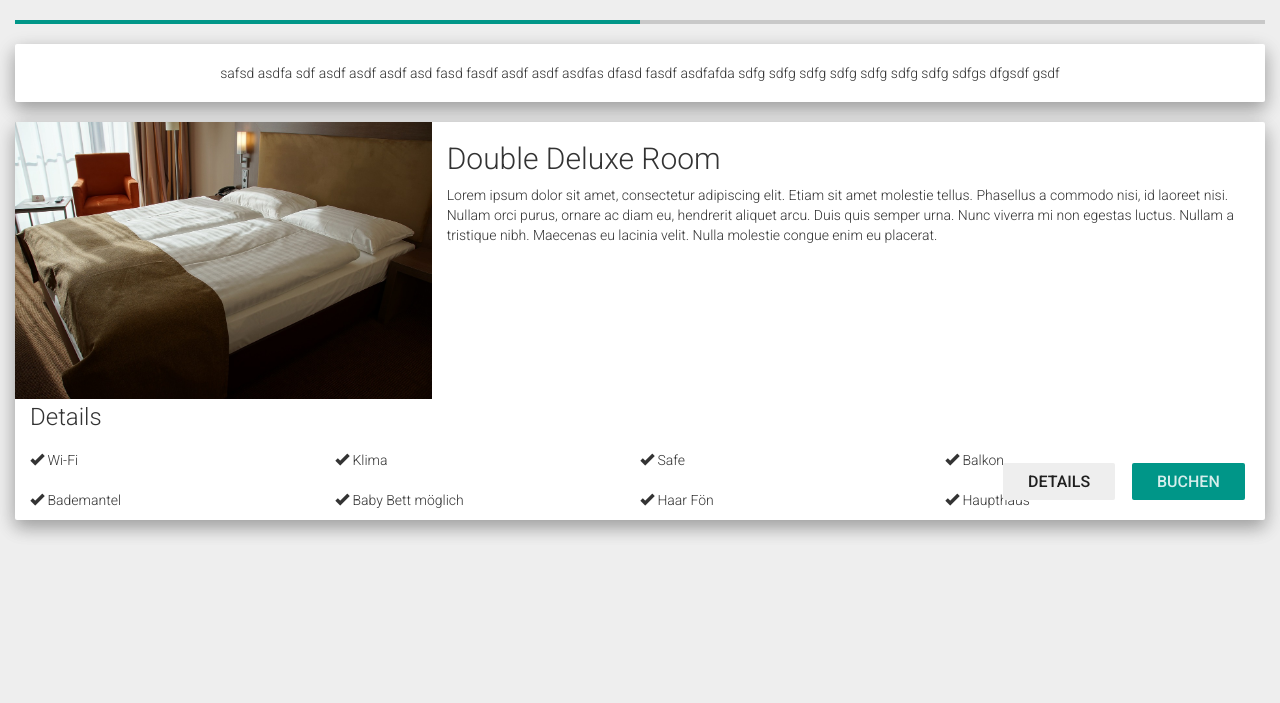
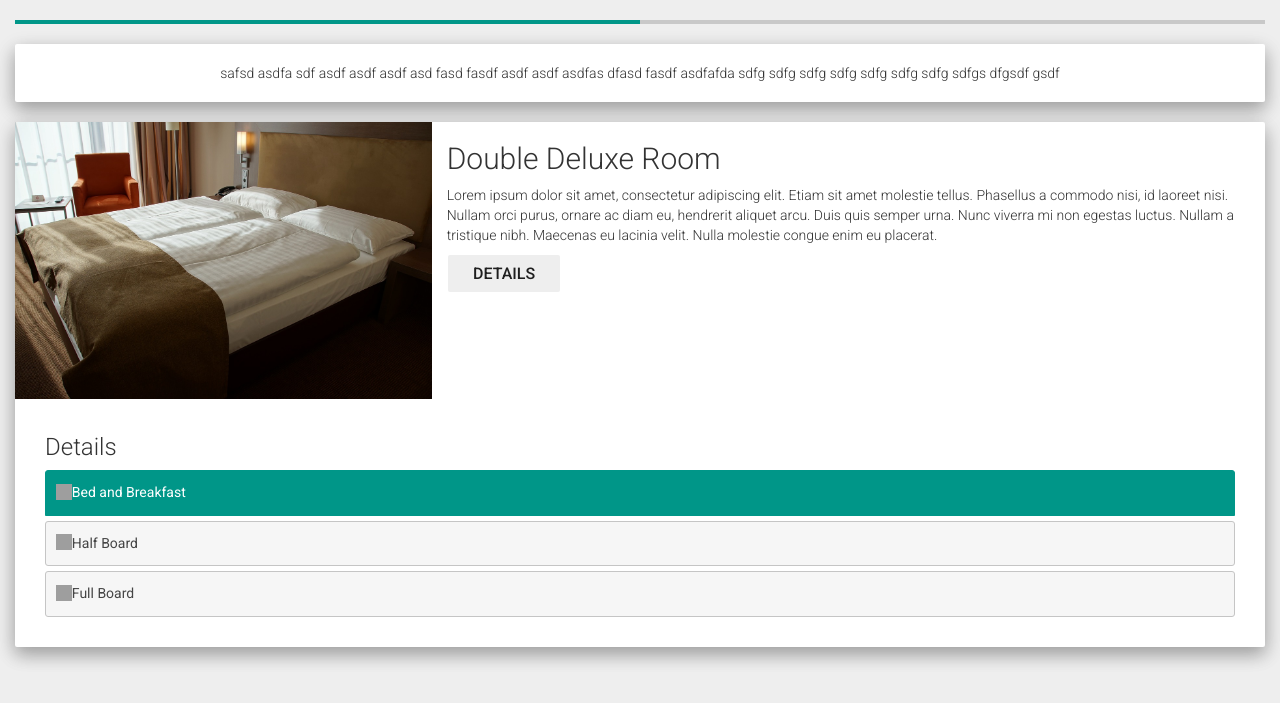
Before and after one commit to domopac/widget_static_v4, a PHP site: page / in a window 1280 px wide, after a click on "Zimmer". Shown: the part 62-765 px from the top of the page. Run offline with PHP 8.4, Linux system fonts and the light colour scheme; some libraries are stand-ins or nearby versions; grey boxes are pictures that could not be loaded.

Commit message:
rooms step 2 news

```diff
--- a/css/main.css
+++ b/css/main.css
@@ -63,6 +63,9 @@
 .margin-bottom {
     margin-bottom:10px;
 }
+.margin-top {
+    margin-top:10px;
+}
 
 .label-adults, .label-children, .user {
     display:inline;
@@ -99,24 +102,27 @@
 
 /* rooms in step 2 */
 
-.details, .book {
-    position:absolute;
-    bottom:20px;
-    right:20px;
-    margin:0px;
-}
 .details {
-    right:150px;
+   padding:30px;
 }
 
-.details_table td {
-    width:25%;
-    line-height:40px;
+.book_btn {
+   float:right;
 }
 
 
 
-
+.ui-accordion .ui-accordion-content {
+    padding:1em 1em 5em 1em;
+    overflow: hidden;
+}
+.ui-state-active, .ui-widget-content .ui-state-active, .ui-widget-header .ui-state-active, a.ui-button:active, .ui-button:active, .ui-button.ui-state-active:hover {
+    border:#009688 1px solid;
+    background: #009688;
+}
+.ui-accordion .ui-accordion-header {
+    padding: 1em .5em 1em .7em;
+}
 
 .no-padding {
     padding:0px!important;
@@ -202,3 +208,19 @@
 .Bs-Btn--selected:hover {
     background: #ffe013;
 }
+
+
+
+/* media queries */
+
+@media (max-width:767px) {
+    .navbar-nav li {
+        width:100%;
+    }
+    .navbar-nav {
+        margin:0px;
+    }
+    .progress {
+        display: none;
+    }
+}
--- a/index.php
+++ b/index.php
@@ -8,7 +8,7 @@ and open the template in the editor.
     <head>
         <meta charset="UTF-8">
         <title></title>
-
+        <link rel="stylesheet" href="//code.jquery.com/ui/1.12.1/themes/base/jquery-ui.css">
         <!-- Material Design fonts -->
         <link rel="stylesheet" href="http://fonts.googleapis.com/css?family=Roboto:300,400,500,700" type="text/css">
         <link href="https://fonts.googleapis.com/icon?family=Material+Icons" rel="stylesheet">
@@ -30,9 +30,17 @@ and open the template in the editor.
 
 
          <div class="container-fluid">
-        <div class="bs-component">
+
+
           <div class="navbar navbar-default">
+                 <div class="navbar-header">
+                  <button type="button" class="navbar-toggle" data-toggle="collapse" data-target=".navbar-responsive-collapse">
+                    <span class="icon-bar"></span>
+                    <span class="icon-bar"></span>
+                    <span class="icon-bar"></span>
+                  </button>
 
+                </div>
               <div class="navbar-collapse collapse navbar-responsive-collapse">
                 <ul class="nav navbar-nav">
                     <li class="active"><a href="#calendar"><i class="glyphicon glyphicon-calendar"></i> Kalender</a></li>
@@ -46,7 +54,7 @@ and open the template in the editor.
          <div class="progress">
             <div class="progress-bar" style="width: 25%"></div>
           </div>
-        </div>
+
          </div>
 
 
@@ -114,7 +122,15 @@ and open the template in the editor.
                                 Alter viertes Kind <input type="number" class="form-control children_age room_1_children_4">
                             </div>
 
+                            <div class="col-xs-12 margin-top">
+                                <a href="javascript:void(0)" class="btn btn-default btn-primary btn-lg btn-block btn-raised">Buchen</a>
+                                <fieldset disabled="">
+                                <a href="javascript:void(0)" class="btn btn-default btn-primary btn-lg btn-block btn-raised">Buchen</a>
+                                </fieldset>
+                            </div>
+
                              <a href="javascript:void(0)" class="btn btn-raised btn-primary" id="add_room"><i class="glyphicon glyphicon-plus"></i></a>
+
 
                         </div>
 
@@ -214,44 +230,44 @@ and open the template in the editor.
                         Duis quis semper urna. Nunc viverra mi non egestas luctus. Nullam a tristique nibh. Maecenas eu lacinia velit.
                         Nulla molestie congue enim eu placerat. </div>
 
+                   <a href="javascript:void(0)" class="btn btn-raised btn-lg details_btn" >Details</a>
                 </div>
-                <div class="col-sm-12">
+                <div class="col-xs-12 details">
                     <h3>Details</h3>
-                    <table border="0" width="100%" cellspacing="0" cellpadding="0" class="details_table">
-                        <tr>
-                            <td>
-                                <i class="glyphicon glyphicon-ok"></i> Wi-Fi
-                            </td>
-                            <td>
-                                <i class="glyphicon glyphicon-ok"></i> Klima
-                            </td>
-                            <td>
-                                <i class="glyphicon glyphicon-ok"></i> Safe
-                            </td>
-                            <td>
-                                <i class="glyphicon glyphicon-ok"></i> Balkon
-                            </td>
-                        </tr>
-                        <tr>
-                            <td>
-                                <i class="glyphicon glyphicon-ok"></i> Bademantel
-                            </td>
-                            <td>
-                                <i class="glyphicon glyphicon-ok"></i> Baby Bett möglich
-                            </td>
-                            <td>
-                                <i class="glyphicon glyphicon-ok"></i> Haar Fön
-                            </td>
-                            <td>
-                                <i class="glyphicon glyphicon-ok"></i> Haupthaus
-                            </td>
-                        </tr>
-                    </table>
+                    <div class="accordion">
+                    <h3>Bed and Breakfast</h3>
+                        <div>
+                            <div class="col-sm-9">First content panel
+                                First content panel
+                            First content panel
+
+
+                            </div>
+                            <div class="col-sm-3">
+                               <a href="javascript:void(0)" class="btn btn-primary btn-raised btn-lg book_btn" >Buchen</a>
+                            </div>
+                        </div>
+                    <h3>Half Board</h3>
+                    <div>
+                        <div>First content panel
+                        <a href="javascript:void(0)" class="btn btn-primary btn-raised btn-lg book_btn" >Buchen</a>
+                        </div>
+                    </div>
+                    <h3>Full Board</h3>
+                    <div>
+                        <div>First content panel
+                        <a href="javascript:void(0)" class="btn btn-primary btn-raised btn-lg book_btn" >Buchen</a>
+                        </div>
+                    </div>
+                  </div>
                 </div>
 
 
-                <a href="javascript:void(0)" class="btn btn-raised btn-lg details" >details</a>
-                <a href="javascript:void(0)" class="btn btn-primary btn-raised btn-lg book" >Buchen</a>
+
+
+
+
+
 
             </div>
 
@@ -275,6 +291,8 @@ and open the template in the editor.
 
         <!-- jquery  -->
         <script src="https://code.jquery.com/jquery-2.1.4.min.js"></script>
+        <!-- jquery ui -->
+        <script src="https://code.jquery.com/ui/1.12.1/jquery-ui.js"></script>
         <!-- bootstrap  -->
         <script src="https://maxcdn.bootstrapcdn.com/bootstrap/3.3.7/js/bootstrap.min.js"></script>
 
@@ -287,6 +305,10 @@ and open the template in the editor.
             $.material.init();
 
             $("#calendar").show(400);
+
+            $( ".accordion" ).accordion({
+                collapsible: true
+            });
     </script>
 
 
```
